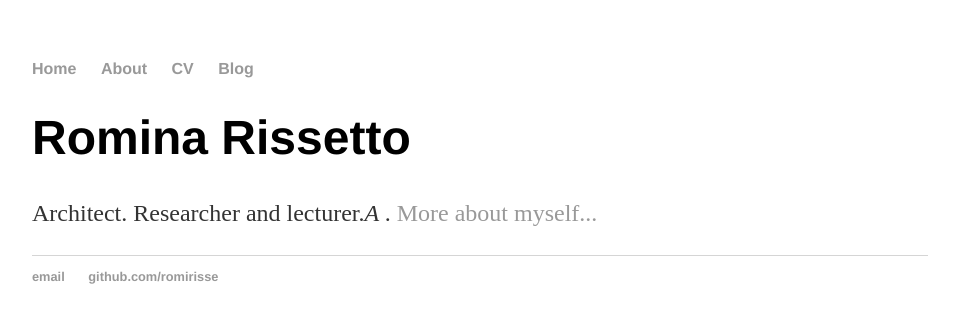
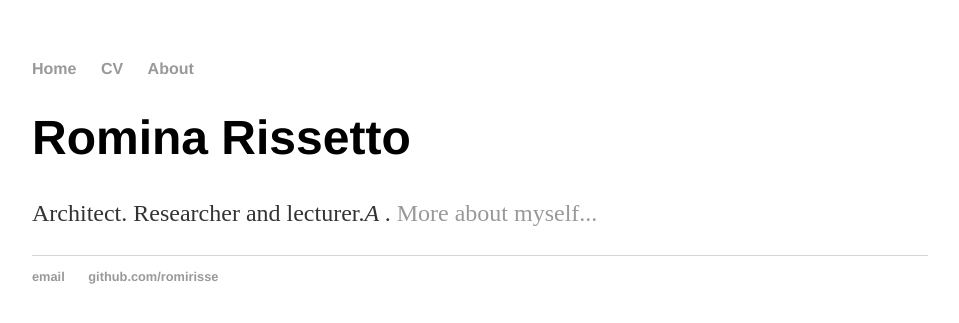
Before and after one commit to romirisse/romirisse.github.io, a Jekyll site: the page built from index.html, in a window 1280 px wide. Shown: the top 323 px of the page, without its empty margins (160-1119 px from the left). Built offline with Jekyll 4.4.1, drawn with Linux system fonts in a browser that asks for light colours.

Commit message:
Update default.html

```diff
--- a/_layouts/default.html
+++ b/_layouts/default.html
@@ -9,9 +9,8 @@
 			<nav>
 	    		<ul>
 	        		<li><a href="/">Home</a></li>
-		        	<li><a href="/about">About</a></li>
-	        		<li><a href="/cv">CV</a></li>
-	        		<li><a href="/blog">Blog</a></li>
+		        	<li><a href="/WORK">CV</a></li>
+	        		<li><a href="/ABOUT">About</a></li>
 	    		</ul>
 			</nav>
 			<div class="container">
```
